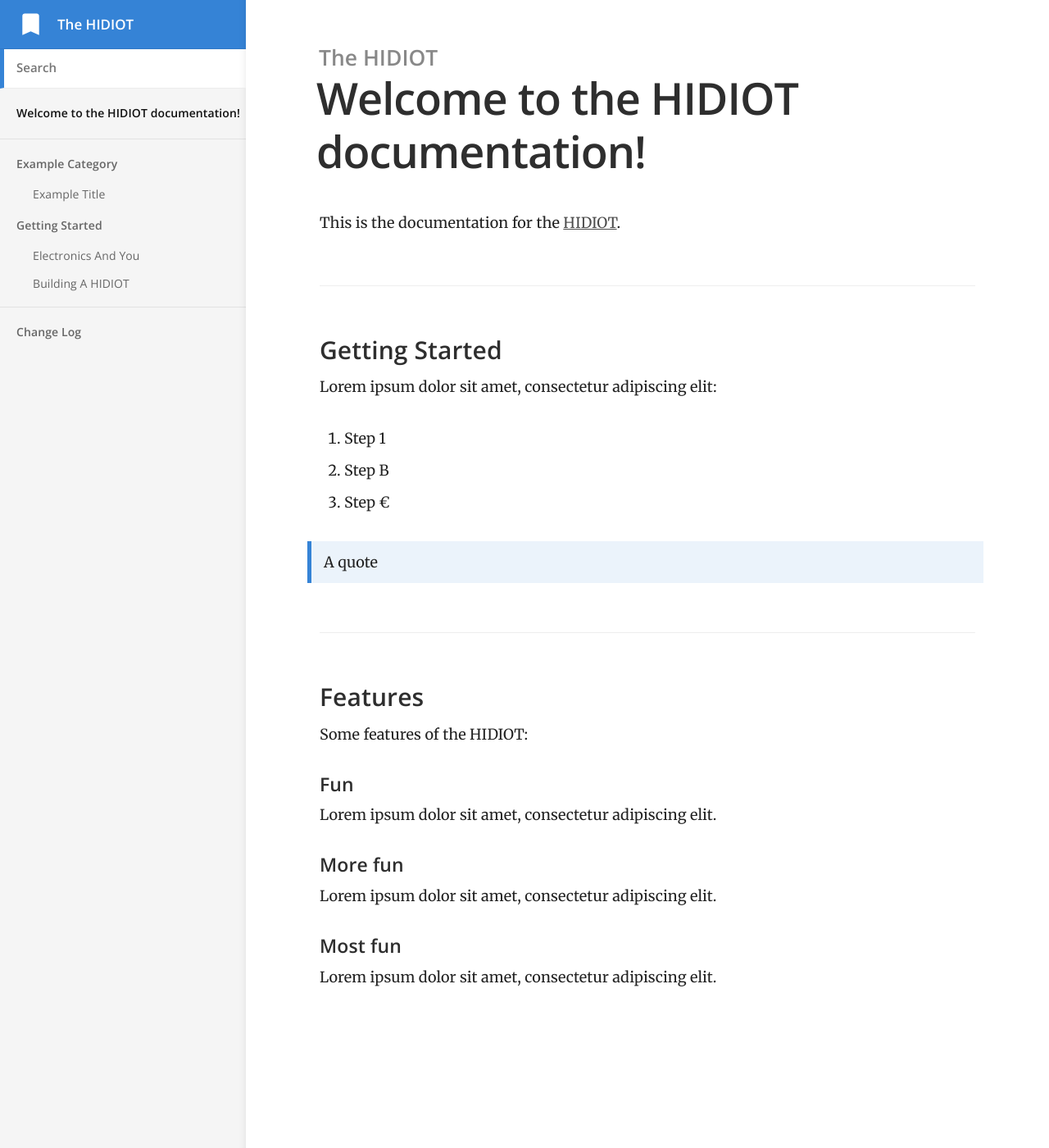
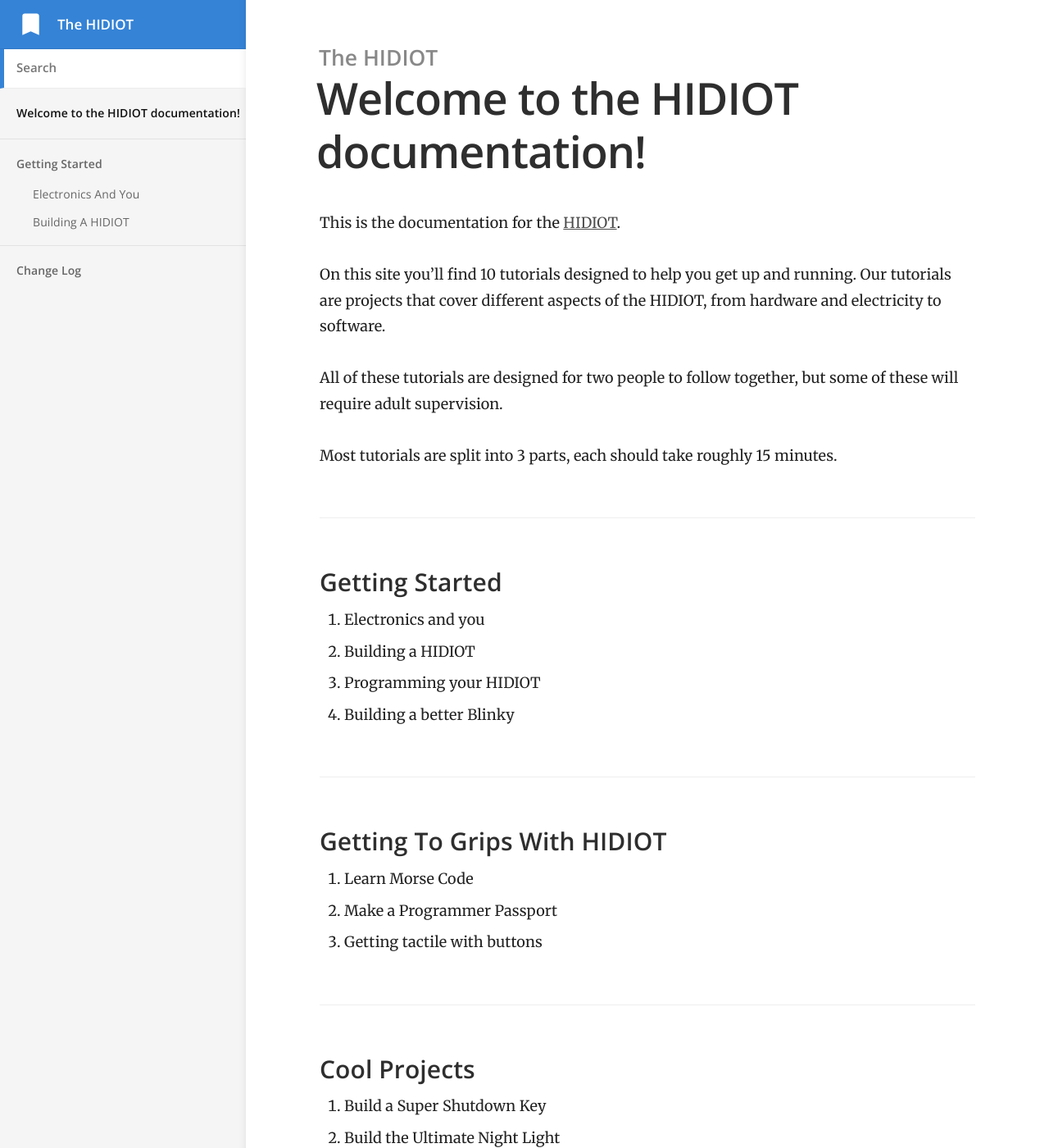
Before and after one commit to rawhex/hidiot.com, a Jekyll site: the page built from index.md, in a window 1280 px wide and 1400 px high. Shown: the whole window at 82% size. Built offline with Jekyll 4.4.1, drawn with Linux system fonts in a browser that asks for light colours; some of the changed text lies outside the part shown.

Commit message:
rmd example docs and updated index page

```diff
--- a/index.md
+++ b/index.md
@@ -4,28 +4,32 @@ title: Welcome to the HIDIOT documentation!
 
 This is the documentation for the [HIDIOT](https://hidiot.com).
 
+On this site you'll find 10 tutorials designed to help you get up and running. Our tutorials are projects that cover different aspects of the HIDIOT, from hardware and electricity to software.
+
+All of these tutorials are designed for two people to follow together, but some of these will require adult supervision.
+
+Most tutorials are split into 3 parts, each should take roughly 15 minutes.
+
 ### Getting Started
 
-Lorem ipsum dolor sit amet, consectetur adipiscing elit:
+1. Electronics and you
+2. Building a HIDIOT
+3. Programming your HIDIOT
+4. Building a better Blinky
 
-1. Step 1
-2. Step B
-3. Step €
+### Getting To Grips With HIDIOT
 
-> A quote
+5. Learn Morse Code
+6. Make a Programmer Passport
+7. Getting tactile with buttons
 
-### Features
+### Cool Projects
 
-Some features of the HIDIOT:
+8. Build a Super Shutdown Key
+9. Build the Ultimate Night Light
+10. HIDIOT-to-go stopwatch
 
-#### Fun
+### Troubleshooting
 
-Lorem ipsum dolor sit amet, consectetur adipiscing elit.
-
-#### More fun
-
-Lorem ipsum dolor sit amet, consectetur adipiscing elit.
-
-#### Most fun
-
-Lorem ipsum dolor sit amet, consectetur adipiscing elit.
+Common problems
+Caring for your HIDIOT
```
Also changed, not shown: _docs/example/example.md (deleted, +0 -11 lines).
